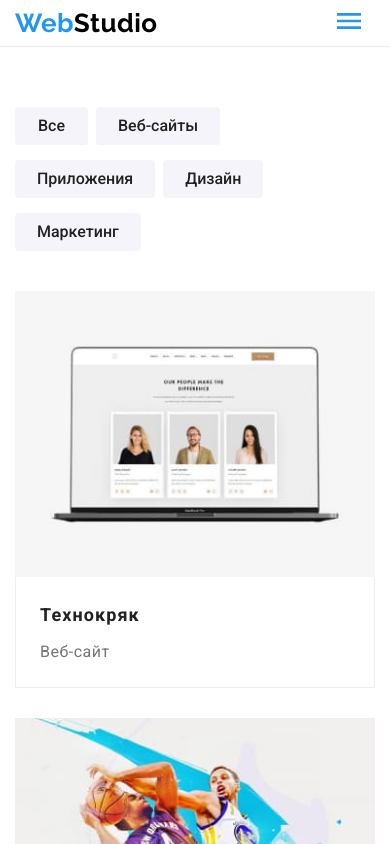
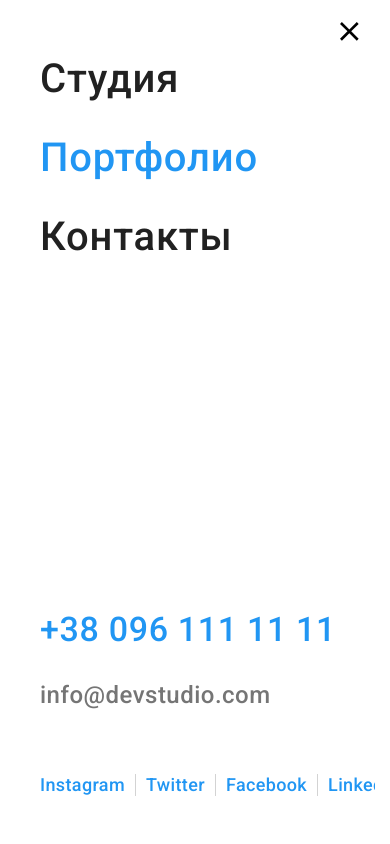
Before and after one commit to Andrey-Shtanko/goit-markup-hw-08, a plain HTML site: page portfolio.html in a window 390 px wide. Both pictures are taken after a click on the button 349 px from the left and 23 px from the top of the page. Shown: the top 844 px of the page. Drawn offline with nearby package versions, Linux system fonts and the light colour scheme.

Commit message:
add-mob-menu-open

```diff
--- a/index.html
+++ b/index.html
@@ -20,7 +20,7 @@
     />
     <link rel="stylesheet" href="./css/main.min.css" />
   </head>
-  <body>
+  <body class="body">
     <!--шапка-->
     <header class="header">
       <div class="container header__container">
@@ -62,7 +62,7 @@
             <use href="./images/svg/icons.svg#icon-menu"></use>
           </svg>
         </button>
-        <div class="mob-menu">
+        <div class="mob-menu is-hidden">
           <div class="mob-menu__container">
             <div class="mob-menu__top">
               <button type="button" class="menu-close-btn">
@@ -85,12 +85,12 @@
             <div class="mob-menu__bottom">
               <ul class="mob-menu-contacts list">
                 <li class="mob-menu-contacts__item">
-                  <a class="mob-menu-contacts__link link" href="tel:+380961111111"
+                  <a class="mob-menu-contacts__tel link" href="tel:+380961111111"
                     >+38 096 111 11 11</a
                   >
                 </li>
                 <li class="mob-menu-contacts__item">
-                  <a class="mob-menu-contacts__link link" href="mailto:info@devstudio.com"
+                  <a class="mob-menu-contacts__mail link" href="mailto:info@devstudio.com"
                     >info@devstudio.com</a
                   >
                 </li>
@@ -488,6 +488,7 @@
         </form>
       </div>
     </div>
+    <script src="./js/menu.js"></script>
     <script src="./js/modal.js"></script>
   </body>
 </html>
--- /dev/null
+++ b/js/menu.js
@@ -0,0 +1,14 @@
+(() => {
+  const refs = {
+    openMenuBtn: document.querySelector(".menu-open-btn"),
+    closeMenuBtn: document.querySelector(".menu-close-btn"),
+    menu: document.querySelector(".mob-menu"),
+    body: document.querySelector(".body"),
+  };
+  refs.openMenuBtn.addEventListener("click", toggleMenu);
+  refs.closeMenuBtn.addEventListener("click", toggleMenu);
+  function toggleMenu() {
+    refs.menu.classList.toggle("is-hidden");
+    refs.body.classList.toggle("no-scroll");
+  }
+})();
--- a/portfolio.html
+++ b/portfolio.html
@@ -20,18 +20,17 @@
     />
     <link rel="stylesheet" href="./css/main.min.css" />
   </head>
-  <body>
+  <body class="body">
     <!--шапка-->
-    <header class="header line">
+  <header class="header">
     <div class="container header__container">
-        <a class="logo link" href="./index.html"
-          ><span class="logo--first-part">Web</span><span class="logo--second-part">Studio</span></a
-        >
+      <a class="logo link" href="./index.html"><span class="logo--first-part">Web</span><span
+          class="logo--second-part">Studio</span></a>
       <div class="menu-container">
         <nav class="nav">
           <ul class="nav__list list">
             <li class="nav__item">
-                <a class="nav__link link" href="./index.html">Студия</a>
+              <a class="nav__link link " href="./index.html">Студия</a>
             </li>
             <li class="nav__item">
               <a class="nav__link link nav__link--current" href="./portfolio.html">Портфолио</a>
@@ -42,18 +41,14 @@
 
         <ul class="contacts list">
           <li class="contacts__item">
-              <a class="contacts__link link" href="mailto:info@devstudio.com"
-                ><svg class="mail-icon">
-                  <use href="./images/svg/icons.svg#icon-mail"></use></svg
-                >info@devstudio.com</a
-              >
+            <a class="contacts__link link" href="mailto:info@devstudio.com"><svg class="mail-icon">
+                <use href="./images/svg/icons.svg#icon-mail"></use>
+              </svg>info@devstudio.com</a>
           </li>
           <li class="contacts__item">
-              <a class="contacts__link link" href="tel:+380961111111"
-                ><svg class="phone-icon">
-                  <use href="./images/svg/icons.svg#icon-phone"></use></svg
-                >+38 096 111 11 11</a
-              >
+            <a class="contacts__link link" href="tel:+380961111111"><svg class="phone-icon">
+                <use href="./images/svg/icons.svg#icon-phone"></use>
+              </svg>+38 096 111 11 11</a>
           </li>
         </ul>
       </div>
@@ -62,6 +57,50 @@
           <use href="./images/svg/icons.svg#icon-menu"></use>
         </svg>
       </button>
+      <div class="mob-menu is-hidden">
+        <div class="mob-menu__container">
+          <div class="mob-menu__top">
+            <button type="button" class="menu-close-btn">
+              <svg class="menu-icon" width="40" height="40">
+                <use href="./images/svg/icons.svg#icon-cross"></use>
+              </svg>
+            </button>
+            <ul class="mob-menu__list list">
+              <li class="mob-menu__item">
+                <a class="mob-menu__link link " href="./index.html">Студия</a>
+              </li>
+              <li class="mob-menu__item">
+                <a class="mob-menu__link link mob-menu__link--current" href="./portfolio.html">Портфолио</a>
+              </li>
+              <li class="mob-menu__item"><a class="mob-menu__link link" href="">Контакты</a></li>
+            </ul>
+          </div>
+          <div class="mob-menu__bottom">
+            <ul class="mob-menu-contacts list">
+              <li class="mob-menu-contacts__item">
+                <a class="mob-menu-contacts__tel link" href="tel:+380961111111">+38 096 111 11 11</a>
+              </li>
+              <li class="mob-menu-contacts__item">
+                <a class="mob-menu-contacts__mail link" href="mailto:info@devstudio.com">info@devstudio.com</a>
+              </li>
+            </ul>
+            <ul class="mob-menu-soc list">
+              <li class="mob-menu-soc__item">
+                <a class="mob-menu-soc__link link" href="http://Instagram.com">Instagram</a>
+              </li>
+              <li class="mob-menu-soc__item">
+                <a class="mob-menu-soc__link link" href="http://Twitter.com">Twitter</a>
+              </li>
+              <li class="mob-menu-soc__item">
+                <a class="mob-menu-soc__link link" href="http://Facebook.com">Facebook</a>
+              </li>
+              <li class="mob-menu-soc__item">
+                <a class="mob-menu-soc__link link" href="http://Linkedin.com">Linkedin</a>
+              </li>
+            </ul>
+          </div>
+        </div>
+      </div>
     </div>
   </header>
     <main>
@@ -371,5 +410,6 @@
       </div>
 
     </footer> -->
+    <script src="./js/menu.js"></script>
   </body>
 </html>
--- a/sass/components/_mob-menu.scss
+++ b/sass/components/_mob-menu.scss
@@ -32,3 +32,44 @@
 .mob-menu__bottom {
   margin-top: auto;
 }
+
+.mob-menu-contacts__tel{
+  display: inline-block;
+  padding-bottom: 32px;
+  font-weight: 500;
+    font-size: 34px;
+    line-height: 1.17;
+     letter-spacing: 0.02em;
+    color: var(--accent-color);
+}
+
+.mob-menu-contacts__mail{
+  display: inline-block;
+  padding-bottom: 64px;
+
+font-weight: 500;
+ font-size: 24px;
+  line-height: 1.16;
+  letter-spacing: 0.02em;
+
+  color: inherit;
+}
+
+.mob-menu-soc{
+  display: flex;
+  &__link{
+      font-weight: 500;
+      font-size: 18px;
+      line-height: 1.22;
+      letter-spacing: 0.02em;
+
+      color: var(--accent-color);
+  }
+  &__item:not(:last-child){
+    padding-right: 10px;
+    border-right: 1px solid rgba(33, 33, 33, 0.2);;
+  }
+  &__item:not(:first-child){
+    padding-left: 10px;
+  }
+}
--- a/sass/components/_page-header.scss
+++ b/sass/components/_page-header.scss
@@ -178,3 +178,6 @@
 .menu-close-btn:focus {
   fill: var(--accent-color);
 }
+.no-scroll {
+  overflow: hidden;
+}
--- a/sass/utils/_variables.scss
+++ b/sass/utils/_variables.scss
@@ -9,6 +9,15 @@
   white-space: nowrap;
   clip-path: inset(100%);
   clip: rect(0 0 0 0);
+  overflow: hidden;
+}
+
+.is-hidden {
+  opacity: 0;
+  pointer-events: none;
+  visibility: hidden;
+}
+.no-scroll {
   overflow: hidden;
 }
 
```
Also changed, not shown: css/main.css, css/main.min.css, 2 other files. Lines whose indentation alone changed are shown as unchanged.
